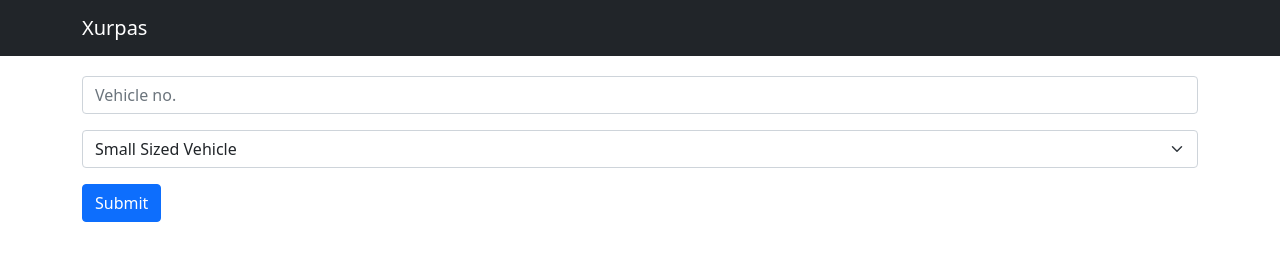
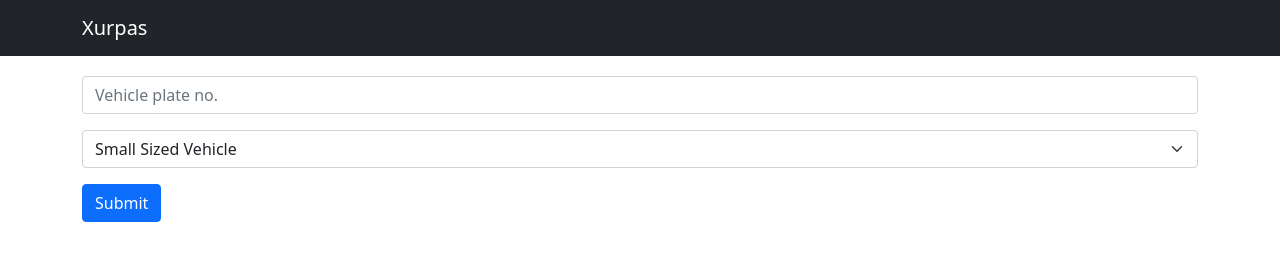
Before and after one commit to jrssnjn/xurpas-client, a React (Create React App) app: page / in a window 1280 px wide. Shown: the top 269 px of the page. Built offline with nearby package versions, Linux system fonts and the light colour scheme.

Commit message:
added routing

```diff
--- a/package.json
+++ b/package.json
@@ -10,6 +10,7 @@
     "react": "^18.2.0",
     "react-bootstrap": "^2.4.0",
     "react-dom": "^18.2.0",
+    "react-router-dom": "^6.3.0",
     "react-scripts": "5.0.1",
     "web-vitals": "^2.1.4"
   },
--- a/src/App.js
+++ b/src/App.js
@@ -1,10 +1,11 @@
-import { Container, Row, Col, Navbar, Form, Button } from "react-bootstrap";
-import Receipt from "./modal";
-import ParkingSpots from "./parkingSpots";
+import { Container, Navbar } from "react-bootstrap";
+import { BrowserRouter as Router, Routes, Route, Link } from "react-router-dom";
+import ParkVehicle from "./parkVehicle";
 import "./default.css";
 
 function App() {
   return (
+    <Router>
       <div className="App">
         <Navbar bg="dark" variant="dark">
           <Container>
@@ -12,33 +13,12 @@ function App() {
           </Container>
         </Navbar>
         <Container className="custom-container">
-        <Row>
-          <Col>
-            <Form>
-              <fieldset>
-                <Form.Group className="mb-3">
-                  <Form.Control id="PlateNoInput" placeholder="Vehicle no." />
-                </Form.Group>
-                <Form.Group className="mb-3">
-                  <Form.Select id="disabledSelect">
-                    <option>Small Sized Vehicle</option>
-                    <option>Medium Sized Vehicle</option>
-                    <option>Large Sized Vehicle</option>
-                  </Form.Select>
-                </Form.Group>
-                <Button type="submit">Submit</Button>
-              </fieldset>
-            </Form>
-          </Col>
-        </Row>
-        <Row>
-          <Col>
-            <ParkingSpots />
-          </Col>
-        </Row>
+          <Routes>
+            <Route exact path="/" element={<ParkVehicle />} />
+          </Routes>
         </Container>
-      <Receipt />
       </div>
+    </Router>
   );
 }
 
--- /dev/null
+++ b/src/parkVehicle.js
@@ -0,0 +1,41 @@
+import { Row, Col, Form, Button } from "react-bootstrap";
+import { Fragment } from "react";
+import Receipt from "./modal";
+import ParkingSpots from "./parkingSpots";
+import "./default.css";
+
+function Component() {
+  return (
+    <Fragment>
+      <Row>
+        <Col>
+          <Form>
+            <fieldset>
+              <Form.Group className="mb-3">
+                <Form.Control
+                  id="PlateNoInput"
+                  placeholder="Vehicle plate no."
+                />
+              </Form.Group>
+              <Form.Group className="mb-3">
+                <Form.Select id="disabledSelect">
+                  <option>Small Sized Vehicle</option>
+                  <option>Medium Sized Vehicle</option>
+                  <option>Large Sized Vehicle</option>
+                </Form.Select>
+              </Form.Group>
+              <Button type="submit">Submit</Button>
+            </fieldset>
+          </Form>
+        </Col>
+      </Row>
+      <Row>
+        <Col>
+          <ParkingSpots />
+        </Col>
+      </Row>
+    </Fragment>
+  );
+}
+
+export default Component;
```
Also changed, not shown: 1 other file (tests, documents, lock files or other folders). Lines whose indentation alone changed are shown as unchanged.
